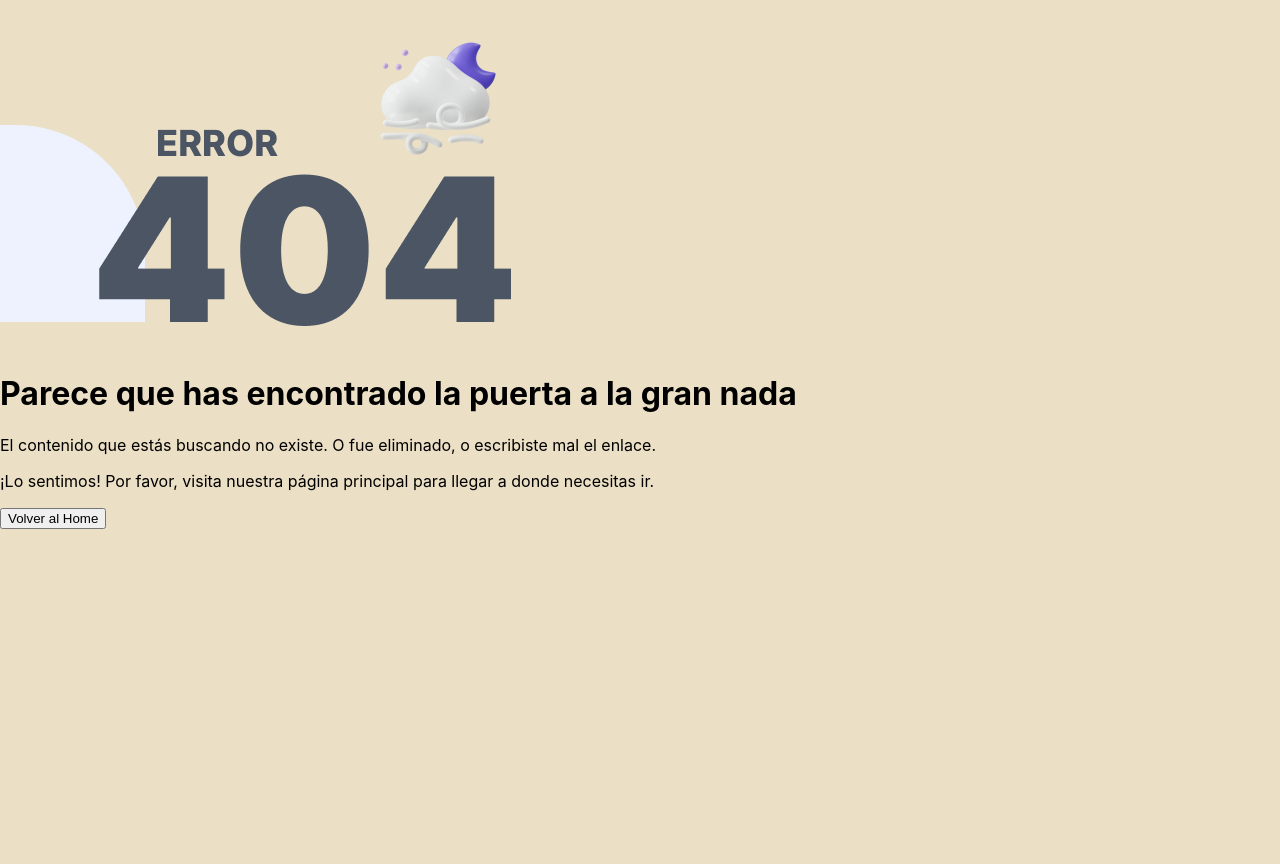
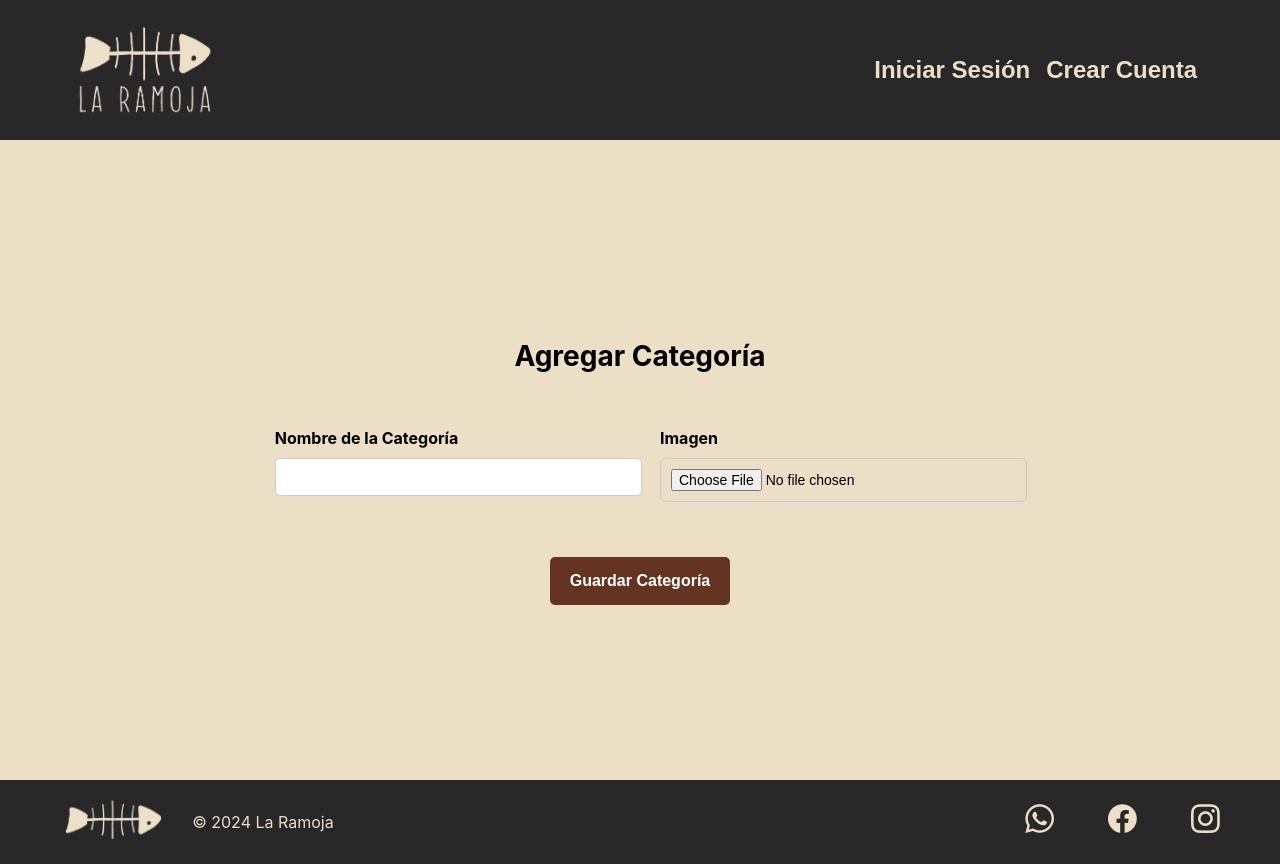
Before and after one commit to DanMeraDev/TCD_PI1_C4_E3, a React (Vite) app in the folder frontend/: page /admin/addCategory in a window 1280 px wide. Before the commit the page ends 800 px from the top, so only its background shows below. Built offline with nearby package versions, Linux system fonts and the light colour scheme.

Commit message:
39 agregar categoria (#42) (#43)
* agregar categoría, se borra el token con cierre de sesión, se modifica navigation de las cards de recomendación para botón ver mas y reserva, verificación de login para reserva

* cambiar redirect de /home a /, interfería con otros navigate

```diff
--- /dev/null
+++ b/frontend/src/components/AdminPanel/AddCategoryForm/AddCategoryForm.css
@@ -0,0 +1,109 @@
+.add-category-form {
+  display: flex;
+  flex-direction: column;
+  align-items: center;
+  width: 100%;
+  gap: 20px;
+  padding: 20px;
+  box-sizing: border-box;
+}
+
+.add-category-form h2 {
+  text-align: center;
+  margin-bottom: 20px;
+  font-size: 28px;
+  width: 100%;
+}
+
+.form {
+  display: flex;
+  flex-wrap: wrap;
+  justify-content: center;
+  width: 100%;
+  max-width: 800px;
+  gap: 20px;
+}
+
+.column1,
+.column2 {
+  flex: 1;
+  min-width: calc(50% - 10px);
+  padding: 10px;
+  box-sizing: border-box;
+}
+
+.form-group {
+  display: flex;
+  flex-direction: column;
+  gap: 10px;
+  padding: 5px 0px;
+  width: 100%;
+}
+
+.form-group.error {
+  color: #ff0000;
+}
+
+.form-group label {
+  font-size: 16px;
+  font-weight: bold;
+}
+
+.form-group input,
+.form-group textarea,
+.form-group select {
+  width: 100%;
+  padding: 10px;
+  font-size: 14px;
+  border: 1px solid #ccc;
+  border-radius: 5px;
+}
+
+.form-group textarea {
+  resize: vertical;
+}
+
+.image-preview-container {
+  display: flex;
+  flex-wrap: wrap;
+  gap: 10px;
+  margin-top: 10px;
+}
+
+.image-preview {
+  width: 200px;
+  height: 200px;
+  object-fit: cover;
+  border: 1px solid #ccc;
+  border-radius: 5px;
+}
+
+.submit-button {
+  background-color: #653420;
+  color: #fff;
+  padding: 15px 20px;
+  font-weight: bold;
+  font-size: 16px;
+  border: none;
+  border-radius: 5px;
+  cursor: pointer;
+  transition: background-color 0.3s;
+  align-self: center;
+  margin-top: 20px;
+}
+
+.submit-button:hover {
+  background-color: #804e34;
+}
+
+/* Responsividad */
+@media (max-width: 768px) {
+  .form {
+    flex-direction: column;
+  }
+
+  .column1,
+  .column2 {
+    min-width: 100%;
+  }
+}
--- /dev/null
+++ b/frontend/src/components/AdminPanel/AddCategoryForm/AddCategoryForm.jsx
@@ -0,0 +1,132 @@
+import React, { useState, useEffect } from "react";
+import "./AddCategoryForm.css";
+import { isTokenExpired, isUserAdmin } from "../../../utils/functions/jwt";
+
+const AddCategoryForm = () => {
+  const [name, setName] = useState("");
+  const [image, setImage] = useState(null);
+  const [previewImage, setPreviewImage] = useState(null);
+  const [error, setError] = useState("");
+  const [success, setSuccess] = useState("");
+
+  const BASE_URL = "https://ramoja-tours.up.railway.app";
+
+  useEffect(() => {
+    return () => {
+      if (previewImage) {
+        URL.revokeObjectURL(previewImage);
+      }
+    };
+  }, [previewImage]);
+
+
+  // Manejar la carga de imágenes
+  const handleImageUpload = (e) => {
+    const imgFile = e.target.files[0]; // Only one file is allowed
+    if (!imgFile) return;
+
+    setImage(imgFile); // Save the file
+    const previewUrl = URL.createObjectURL(imgFile); // Generate preview URL
+    setPreviewImage(previewUrl); // Save the preview URL
+  };
+
+  const handleSubmit = async (e) => {
+    e.preventDefault();
+    setError("");
+    setSuccess("");
+
+    if (!name || !image) {
+      setError("Todos los campos son obligatorios.");
+      return;
+    }
+
+    const formData = new FormData();
+
+    const category = {
+      name: name
+    };
+
+    formData.append("category", JSON.stringify(category));
+
+    formData.append("image", image);
+
+
+    try {
+      const token = sessionStorage.getItem("token");
+      if (isTokenExpired(token) || !isUserAdmin(token)) {
+        console.log("Invalid or non admin token")
+        throw new Error("Su token ha expirado o no cuenta con permisos de administrador.");
+      }
+      const response = await fetch(`${BASE_URL}/api/categories`, {
+        method: "POST",
+        body: formData,
+        headers: {
+          Authorization: `Bearer ${token}`, // Añadir el token en el encabezado
+        },
+      });
+
+      const data = await response.json();
+      if (!response.ok) {
+        setError(data.message || "Error al agregar la categoría.");
+      } else {
+        setSuccess("categoría agregado correctamente.");
+        // Limpiar el formulario
+        setName("");
+        setImage(null);
+      }
+    } catch (error) {
+      setError("Hubo un problema al agregar la categoría.");
+    }
+  };
+
+  return (
+    <div className="add-category-form">
+      <h2>Agregar Categoría</h2>
+      {error && <div className="error-message">{error}</div>}
+      {success && <div className="success-message">{success}</div>}
+      <form onSubmit={handleSubmit}>
+        <div className="form">
+          <div className="column1">
+            <div className="form-group">
+              <label htmlFor="nombre">Nombre de la Categoría</label>
+              <input
+                type="text"
+                id="nombre"
+                value={name}
+                onChange={(e) => setName(e.target.value)}
+              />
+            </div>
+          </div>
+          <div className="column2">
+            <div className="form-group">
+              <label htmlFor="imagenes">Imagen</label>
+              <input
+                type="file"
+                id="imagenes"
+                accept="image/*"
+                onChange={handleImageUpload}
+              />
+            </div>
+            {previewImage && (
+              <div className="form-group">
+                <label>Previsualización de imagen:</label>
+                <div className="image-preview-container">
+                  {
+                    <img
+                      src={previewImage}
+                      alt="Preview"
+                      className="image-preview"
+                    />
+                  }
+                </div>
+              </div>
+            )}
+          </div>
+          <button type="submit" className="submit-button">Guardar Categoría</button>
+        </div>
+      </form>
+    </div>
+  );
+};
+
+export default AddCategoryForm;
--- a/frontend/src/components/AdminPanel/Header/Header.jsx
+++ b/frontend/src/components/AdminPanel/Header/Header.jsx
@@ -21,7 +21,7 @@ const Header = ({ title, onSearch, selectedSection }) => {
 
   const handleAddClick = () => {
     if (selectedSection === 'categories') {
-      navigate('/admin/add-category');
+      navigate('/admin/addCategory');
     } else if (selectedSection === 'tours') {
       navigate('/admin/addTour');
     }
--- a/frontend/src/components/AdminPanel/Sidebar/LogoHeader.jsx
+++ b/frontend/src/components/AdminPanel/Sidebar/LogoHeader.jsx
@@ -4,7 +4,7 @@ import { useNavigate } from "react-router-dom";
 const LogoHeader = () => {
   const navigate = useNavigate();
   return (
-    <div className="logo-header" onClick={()=>navigate("/home")}>
+    <div className="logo-header" onClick={()=>navigate("/")}>
       <img src="/src/assets/Img/Logo_nav.png" alt="ramoja-logo" className="logo-image" />
       <h3>Mojarra Tours Admin</h3>
     </div>
--- a/frontend/src/components/AdminPanel/Sidebar/Sidebar.jsx
+++ b/frontend/src/components/AdminPanel/Sidebar/Sidebar.jsx
@@ -16,8 +16,9 @@ const Sidebar = ({ onSectionChange }) => {
     sessionStorage.removeItem("isLoggedIn");
     sessionStorage.removeItem("isAdmin");
     sessionStorage.removeItem("user");
-    sessionStorage.removeItem("sub")
-    navigate('/home');
+    sessionStorage.removeItem("sub");
+    sessionStorage.removeItem("token")
+    navigate('/');
   };
 
   return (
@@ -25,7 +26,7 @@ const Sidebar = ({ onSectionChange }) => {
       <LogoHeader />
       <UserProfile name={name} email={email} />
       <NavLinks onSectionChange={onSectionChange}/>
-      <Footer onLogoutClick={handleLogoutClick} onGoBackHome={()=> navigate('/home')}/>
+      <Footer onLogoutClick={handleLogoutClick} onGoBackHome={()=> navigate('/')}/>
     </aside>
   );
 };
--- a/frontend/src/components/LoginForm/LoginForm.css
+++ b/frontend/src/components/LoginForm/LoginForm.css
@@ -95,7 +95,7 @@
     align-items: center;
 }
 
-.seccion1 h6 {
+.instruction{
     font-size: 1rem;
     color: #888;
     margin-bottom: 20px;
@@ -103,11 +103,7 @@
 
 .mensajeLogin {
     font-size: 1rem;
-    color: #ffffff;
-    background-color: #c36e39;
-    padding: 10px;
-    border-radius: 5px;
-    margin-top: 10px;
+    color: tomato;
 }
 
 .seccion2 {
--- a/frontend/src/components/LoginForm/LoginForm.jsx
+++ b/frontend/src/components/LoginForm/LoginForm.jsx
@@ -45,7 +45,7 @@ const LoginForm = () => {
             sessionStorage.setItem("isAdmin", userInfo.isAdmin);
             sessionStorage.setItem("isLoggedIn", "true");
             sessionStorage.setItem("sub", userInfo.sub);
-            navigate('/home');
+            navigate('/');
           }
         })
         .catch((error) => {
@@ -65,7 +65,7 @@ const LoginForm = () => {
         <div className='seccion1'>
           <img src={loginImageResponsive} alt="loginImageResponsive" className='imagenResponsive' />
           <h2>Inicio de Sesión</h2>
-          <h6>Ingrese sus datos para iniciar sesión</h6>
+          <h6 className='instruction'>Ingrese sus datos para iniciar sesión</h6>
           {login === "True" && <h6 className='mensajeLogin'>Login exitoso!</h6>}
           {login === "False" && <h6 className='mensajeLogin'>Credenciales invalidas, porfavor revise sus datos.</h6>}
         </div>
--- a/frontend/src/components/Navbar/Navbar.jsx
+++ b/frontend/src/components/Navbar/Navbar.jsx
@@ -53,6 +53,7 @@ const Navbar = () => {
     sessionStorage.removeItem('isAdmin');
     sessionStorage.removeItem('user');
     sessionStorage.removeItem('sub');
+    sessionStorage.removeItem("token")
     location.reload();
   };
 
@@ -97,7 +98,7 @@ const Navbar = () => {
   return (
     <nav className="navbar">
       <div className="navbar-content">
-        <div className="logo-container" onClick={()=>navigate("/home")}>
+        <div className="logo-container" onClick={()=>navigate("/")}>
           <img src="/src/assets/Img/Logo_nav.png" alt="nav-logo" className="logo-image" />
         </div>
         <ul className="link-container">
--- a/frontend/src/components/RecommendationDetailCard/RecommendationDetailCard.jsx
+++ b/frontend/src/components/RecommendationDetailCard/RecommendationDetailCard.jsx
@@ -4,9 +4,11 @@ import "./RecommendationDetailCard.css";
 import BtnPrimary from "../Buttons/BtnPrimary/BtnPrimary";
 
 const RecommendationDetailCard = ({
+  tourId,
   nameTour,
   description,
-  onClick,
+  onReservation,
+  onDetail,
   urlSrc,
 }) => {
   return (
@@ -20,12 +22,12 @@ const RecommendationDetailCard = ({
             <FaStar size={16} color="#FFD700" />
           </div>
           <p className="description">{description}</p>
-          <BtnSecondary className="btn-see-more" >Ver más</BtnSecondary>
+          <BtnSecondary className="btn-see-more" onClick={()=> onDetail(tourId)} >Ver más</BtnSecondary>
 
         </div>
         <img className="card-image" src={urlSrc} alt={nameTour} />
       </div>
-      <BtnPrimary onClick={onClick} className="btn-reserve">Reservar</BtnPrimary>
+      <BtnPrimary onClick={()=>onReservation(tourId)} className="btn-reserve">Reservar</BtnPrimary>
     </div>
   );
 };
--- a/frontend/src/components/RecommendationSection/RecommendationsSection.jsx
+++ b/frontend/src/components/RecommendationSection/RecommendationsSection.jsx
@@ -5,6 +5,7 @@ import BtnPrimary from "../Buttons/BtnPrimary/BtnPrimary";
 import { useEffect, useState } from "react";
 import { getAllTours } from "../../utils/axios/getAllTours";
 import getRandomElements from "../../utils/functions/getRandomElements";
+import { decodeToken, isTokenExpired } from "../../utils/functions/jwt";
 
 const RecommendationsSection = () => {
   const [tours, setTours] = useState([]);
@@ -32,11 +33,25 @@ const RecommendationsSection = () => {
   // console.log(randomTours);
 
   const navigate = useNavigate();
-  const handleClick = () => {
+  const handleTours = () => {
     navigate("/tours");
     window.scrollTo(0, 0); // volver a la parte de arriba de la página.
   };
 
+
+  const handleReservation = (tourId) => {
+    const token = sessionStorage.getItem("token")
+    if(token && !isTokenExpired(token)){
+      navigate(`/reservations/tour/${tourId}`);
+    } else {
+      alert("Necesitas iniciar sesión para realizar una reserva")
+      navigate("/login")
+    }
+  };
+
+  const handleDetail = (tourId) => {
+    navigate(`tours/info/${tourId}`)
+  };
   return (
     <div className="recommendations-container">
       <div className="title-container">
@@ -49,7 +64,7 @@ const RecommendationsSection = () => {
             adrenalina.
           </p>
         </div>
-        <BtnPrimary onClick={handleClick} className="btn-primarySection">
+        <BtnPrimary onClick={handleTours} className="btn-primarySection">
           Ver Tours
         </BtnPrimary>
       </div>
@@ -71,10 +86,13 @@ const RecommendationsSection = () => {
           randomTours.map((tour) => (
             <RecommendationDetailCard
               key={tour.id}
+              tourId={tour.id}
               nameTour={tour.destination}
               description={tour.description}
               urlSrc={tour.imageUrlList?.[0]}
-              onClick={handleClick}
+              onReservation={handleReservation}
+              onDetail={handleDetail}
+
             />
           ))}
       </div>
--- a/frontend/src/routes/configRouter.jsx
+++ b/frontend/src/routes/configRouter.jsx
@@ -7,6 +7,7 @@ import Login from "../views/login/Login";
 import AdminPanel from "../views/AdminPanel/AdminPanel";
 import AddTour from "../views/AddTour/AddTour";
 import TourInfo from "../components/TourInfo/TourInfo";
+import AddCategory from "../views/AddCategory/AddCategory";
 
 const configRouter = [
   {
@@ -46,6 +47,10 @@ const configRouter = [
     element: <AddTour />,
   },
   {
+    path: "/admin/addCategory",
+    element: <AddCategory />,
+  },
+  {
     path: "*",
     element: <NotFound />
   },
--- /dev/null
+++ b/frontend/src/views/AddCategory/AddCategory.jsx
@@ -0,0 +1,18 @@
+import React from 'react'
+import Navbar from '../../components/Navbar/Navbar'
+import Footer from '../../components/Footer/Footer'
+import AddCategoryForm from '../../components/AdminPanel/AddCategoryForm/AddCategoryForm'
+
+const AddCategory = () => {
+  return (
+    <>
+      <Navbar />
+      <main style={{ minHeight: "80vh", display: "flex", alignItems: "center", justifyContent: "center" }}>
+        <AddCategoryForm />
+      </main>
+      <Footer />
+    </>
+  )
+}
+
+export default AddCategory
```
